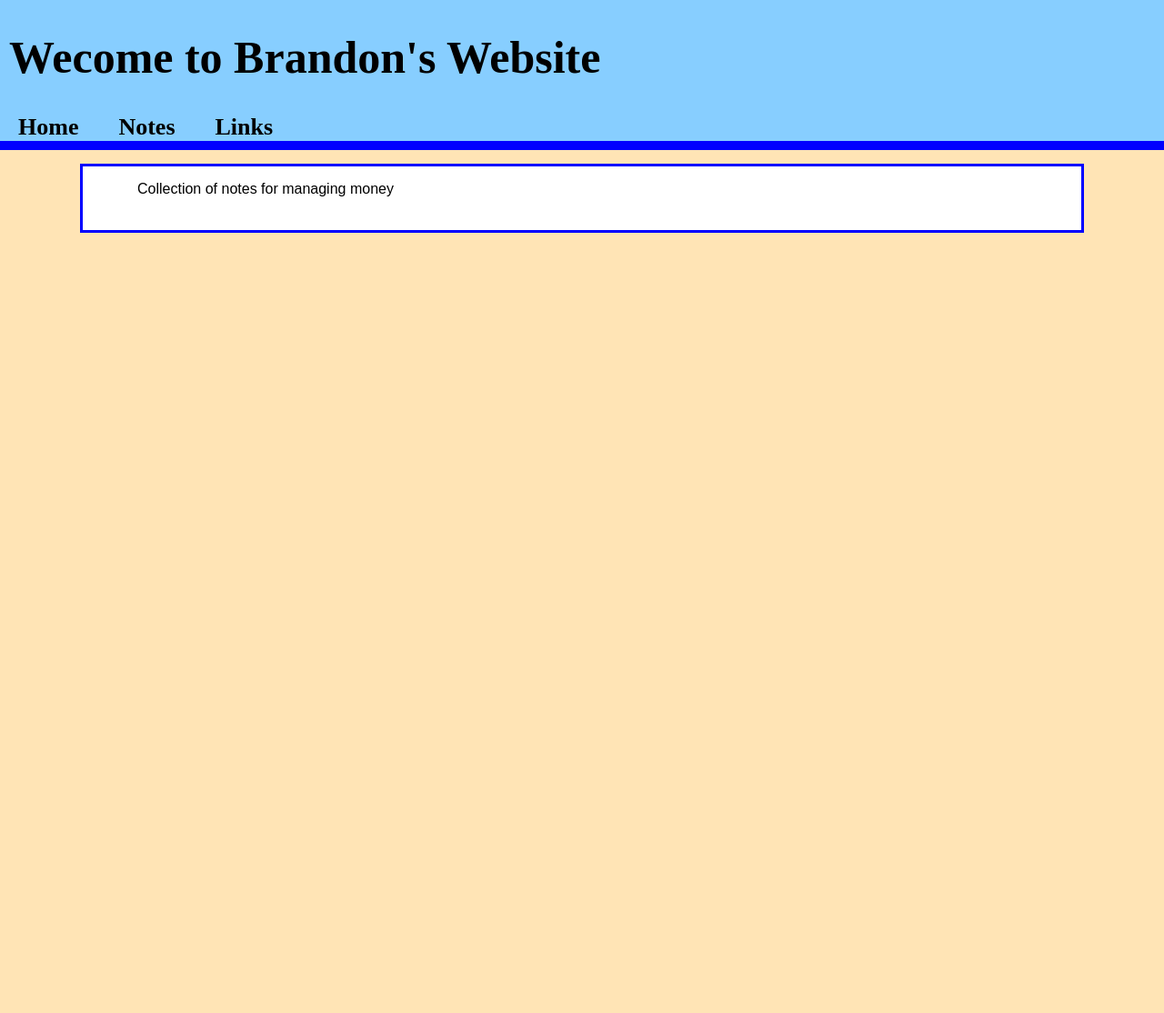
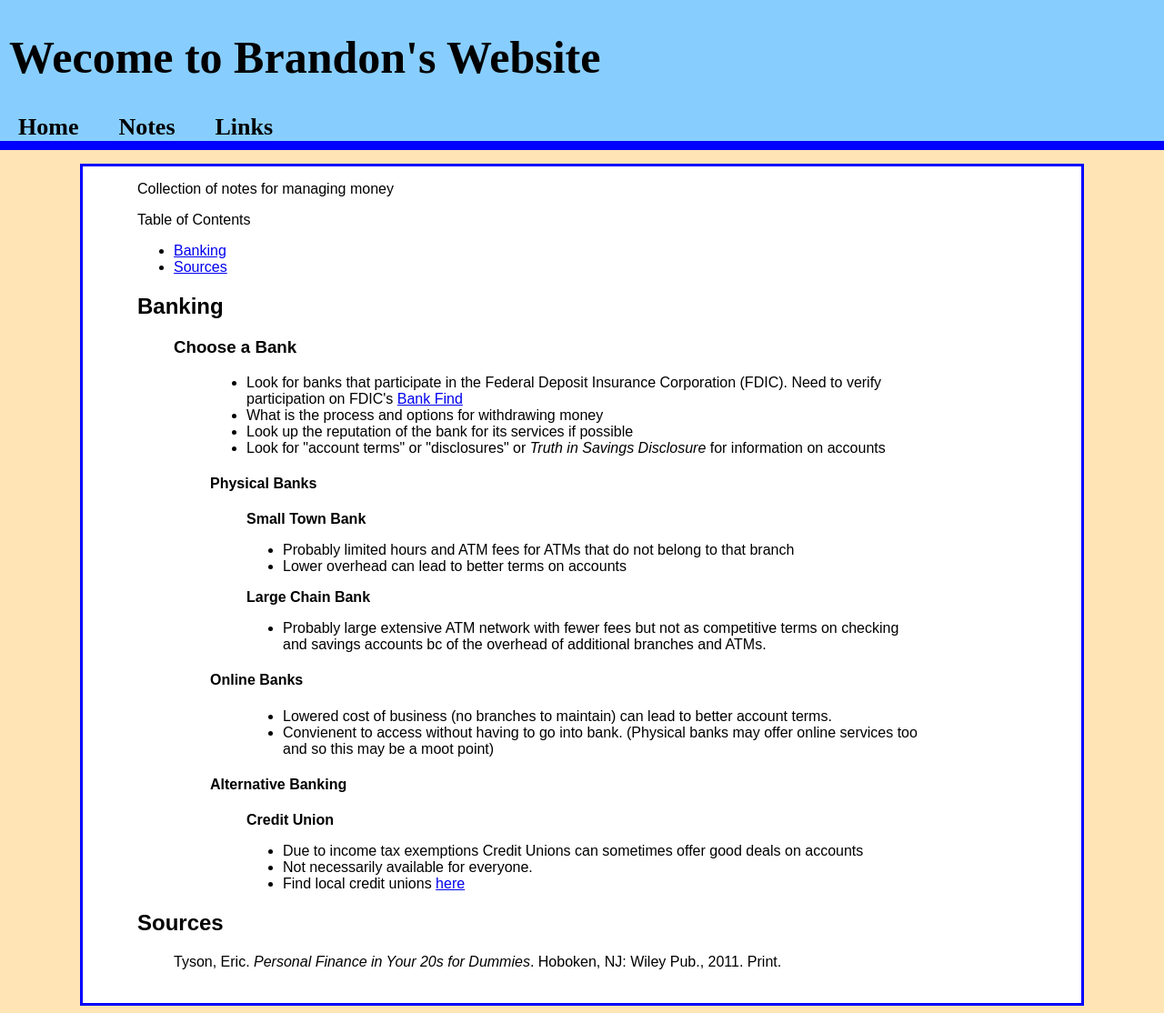
Before and after one commit to jbm950/jbm950.github.io, a Jekyll site: the page built from notes/money_management/money_management_main.html, in a window 1280 px wide. Shown: the whole page at 91% size. Built offline with Jekyll 4.4.1, drawn with Linux system fonts in a browser that asks for light colours; Markdown is read by kramdown in place of the engine named in the settings; before the commit the page ends 900 px from its top, so only the background shows below that.

Commit message:
Created some money management notes

```diff
--- a/notes/money_management/money_management_main.html
+++ b/notes/money_management/money_management_main.html
@@ -14,5 +14,104 @@ title: Money Management
 </head>
 <body>
 <p>Collection of notes for managing money</p>
+<p>Table of Contents</p>
+<ul>
+<li><a href="#banking">Banking</a></li>
+<li><a href="#sources">Sources</a></li>
+</ul>
+<h2 id="banking">Banking</h2>
+<blockquote>
+<h3 id="choose-a-bank">Choose a Bank</h3>
+</blockquote>
+<blockquote>
+<blockquote>
+<ul>
+<li>Look for banks that participate in the Federal Deposit Insurance Corporation (FDIC). Need to verify participation on FDIC's <a href="https://research.fdic.gov/bankfind/">Bank Find</a></li>
+<li>What is the process and options for withdrawing money</li>
+<li>Look up the reputation of the bank for its services if possible</li>
+<li>Look for &quot;account terms&quot; or &quot;disclosures&quot; or <em>Truth in Savings Disclosure</em> for information on accounts</li>
+</ul>
+</blockquote>
+</blockquote>
+<blockquote>
+<blockquote>
+<h4 id="physical-banks">Physical Banks</h4>
+</blockquote>
+</blockquote>
+<blockquote>
+<blockquote>
+<blockquote>
+<p><strong>Small Town Bank</strong></p>
+</blockquote>
+</blockquote>
+</blockquote>
+<blockquote>
+<blockquote>
+<blockquote>
+<ul>
+<li>Probably limited hours and ATM fees for ATMs that do not belong to that branch</li>
+<li>Lower overhead can lead to better terms on accounts</li>
+</ul>
+</blockquote>
+</blockquote>
+</blockquote>
+<blockquote>
+<blockquote>
+<blockquote>
+<p><strong>Large Chain Bank</strong></p>
+</blockquote>
+</blockquote>
+</blockquote>
+<blockquote>
+<blockquote>
+<blockquote>
+<ul>
+<li>Probably large extensive ATM network with fewer fees but not as competitive terms on checking and savings accounts bc of the overhead of additional branches and ATMs.</li>
+</ul>
+</blockquote>
+</blockquote>
+</blockquote>
+<blockquote>
+<blockquote>
+<h4 id="online-banks">Online Banks</h4>
+</blockquote>
+</blockquote>
+<blockquote>
+<blockquote>
+<blockquote>
+<ul>
+<li>Lowered cost of business (no branches to maintain) can lead to better account terms.</li>
+<li>Convienent to access without having to go into bank. (Physical banks may offer online services too and so this may be a moot point)</li>
+</ul>
+</blockquote>
+</blockquote>
+</blockquote>
+<blockquote>
+<blockquote>
+<h4 id="alternative-banking">Alternative Banking</h4>
+</blockquote>
+</blockquote>
+<blockquote>
+<blockquote>
+<blockquote>
+<p><strong>Credit Union</strong></p>
+</blockquote>
+</blockquote>
+</blockquote>
+<blockquote>
+<blockquote>
+<blockquote>
+<ul>
+<li>Due to income tax exemptions Credit Unions can sometimes offer good deals on accounts</li>
+<li>Not necessarily available for everyone.</li>
+<li>Find local credit unions <a href="http://www.asmarterchoice.org/">here</a></li>
+</ul>
+</blockquote>
+</blockquote>
+</blockquote>
+<h2 id="sources">Sources</h2>
+<blockquote>
+<p>Tyson, Eric. <i>Personal Finance in Your 20s for Dummies</i>. Hoboken, NJ: Wiley Pub., 2011. Print.</p>
+</blockquote>
 </body>
 </html>
```
Also changed, not shown: source/notes/money_management/money_management_main.md (+51 -0 lines).
